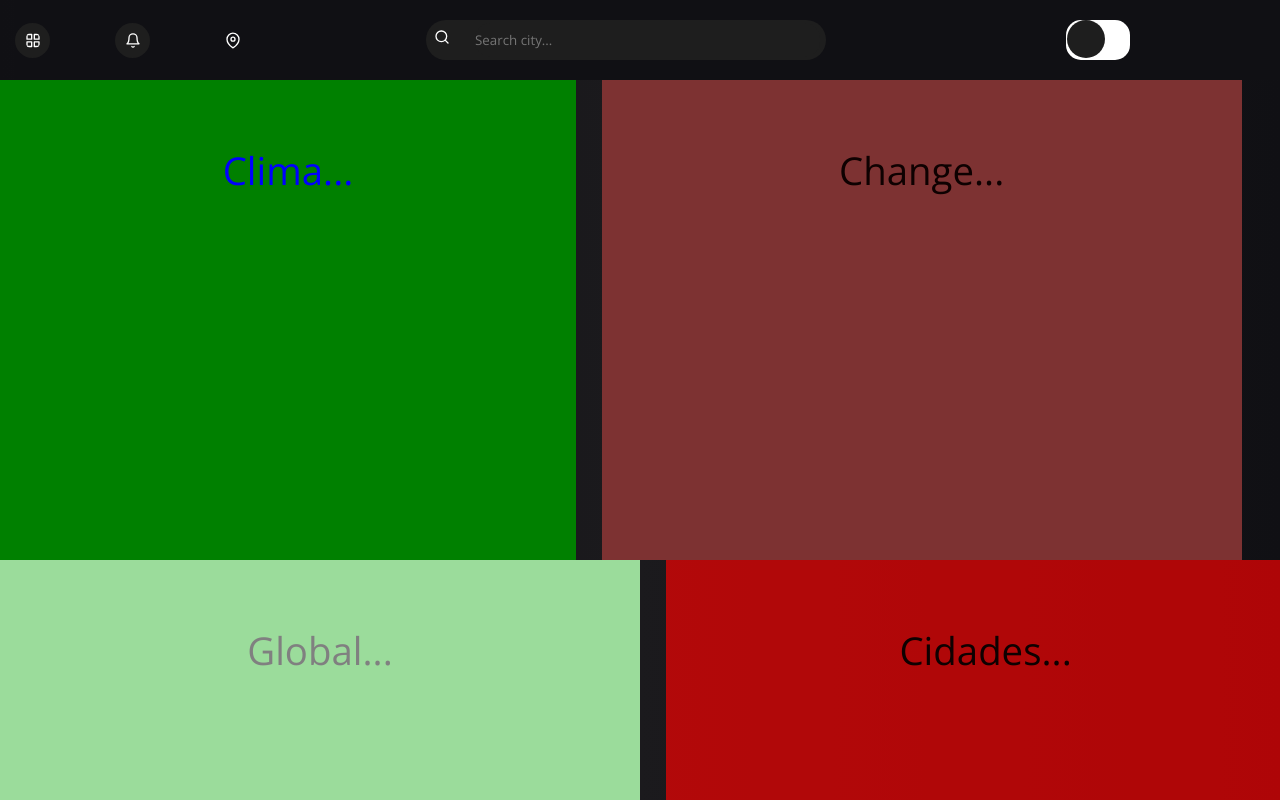
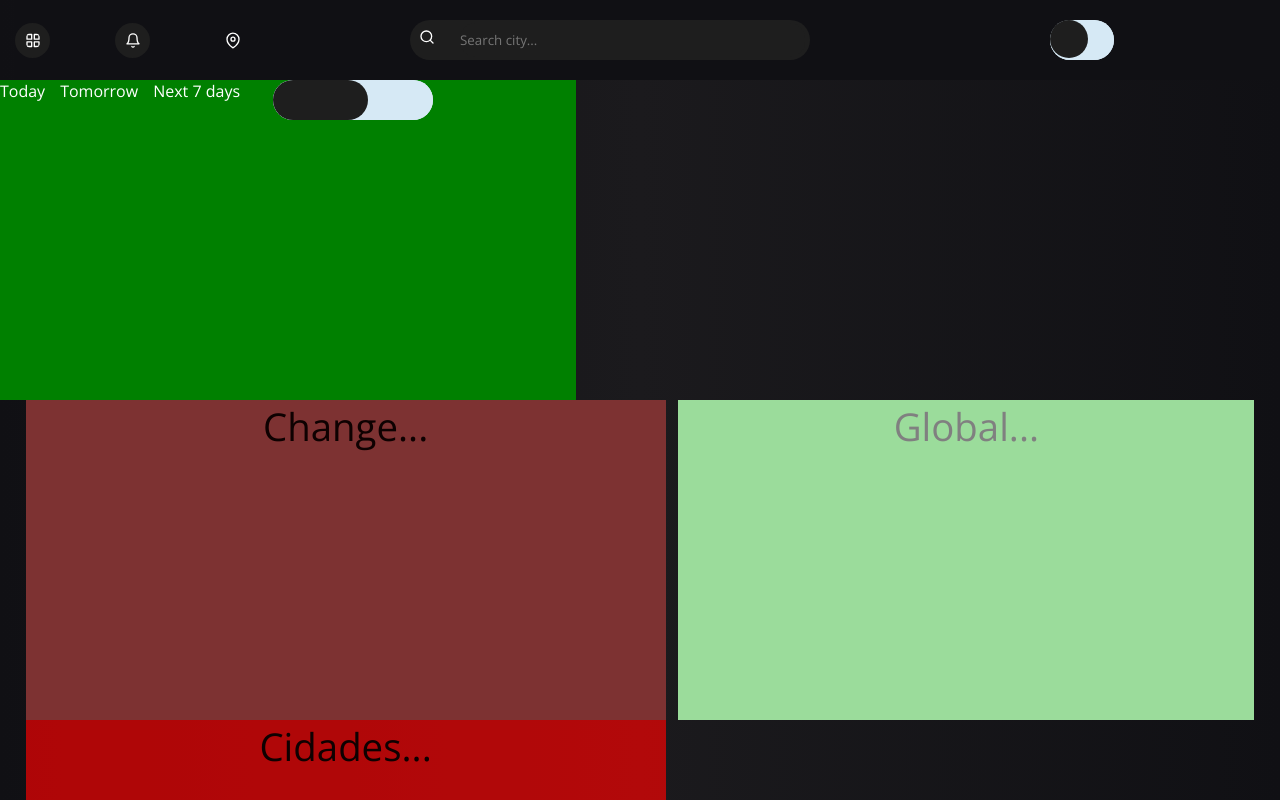
Before and after one commit to andersonDnz/Weather, a React (Vite) app: page / in a window 1280 px wide. Shown: the top 800 px of the page. Built offline with nearby package versions, Linux system fonts and the light colour scheme.

Commit message:
Adicionando Mais itens no layout

```diff
--- a/src/components/ChangeOfRain/styles.js
+++ b/src/components/ChangeOfRain/styles.js
@@ -1,15 +1,13 @@
 import styled from "styled-components";
 
 export const Grafico = styled.div`
-  height: 30rem;
+  height: 20rem;
   color: #0e0101;
-  width: 40%;
   display: inline-block;
   background-color: #7d3232;
   margin-right: 1vw;
   margin-left: 2vw;
   font-size: 3vw;
   text-align: center;
-  padding: 5vw 0vw 5vw 0vw;
   min-width: 50vw;
 `;
--- a/src/components/Clima/index.jsx
+++ b/src/components/Clima/index.jsx
@@ -1,10 +1,31 @@
-import { Secttion } from "./styles";
+import React from "react";
 
-function Clima() {
+import { useState } from "react";
+
+import { A, Section, Switchs, Input, Sliders, } from "./styles";
+
+function Clima({ checked = false, color = "#1e1e1e" }) {
+  const [toggleOptions, setToggleOptions] = useState(checked);
   return (
-    <Secttion>
-      <div>Clima...</div>
-    </Secttion>
+    <Section>
+
+          <div>
+            <A href="Today">Today</A>
+            <A href="Tomorrow">Tomorrow</A>
+            <A href="Next">Next 7 days</A>
+          </div>
+          <Switchs>
+            <Input
+              {...{ color }}
+              type="checkbox"
+              defaultChecked={toggleOptions}
+            />
+            <Sliders
+              {...{ toggleOptions, color }}
+              onClick={() => setToggleOptions(!toggleOptions)}
+            />
+          </Switchs>
+    </Section>
   );
 }
 
--- a/src/components/Clima/styles.js
+++ b/src/components/Clima/styles.js
@@ -1,14 +1,69 @@
 import styled from "styled-components";
 
-export const Secttion = styled.div`
-  color: blue;
-  height: 30rem;
+
+export const Section = styled.div`
+  height: 20rem;
+  width: 20px;
+  display: flex;
   background-color: green;
-  display: inline-block;
   margin-right: 0vw;
   margin-left: 0vw;
-  font-size: 3vw;
-  text-align: center;
-  padding: 5vw 0vw 5vw 0vw;
   min-width: 45vw;
+  //Estilo dinamico, assim q posicionar os components a div se ajusta corretamente!
 `;
+
+export const A = styled.a`
+  color: white;
+  text-decoration: none;
+  margin-right: 15px;
+
+  &:hover {
+    color: blue;
+  }
+`;
+
+export const Sliders = styled.span`
+  position: absolute;
+  cursor: pointer;
+  top: 0;
+  left: 0;
+  right: 0;
+  bottom: 0;
+  background-color: ${({ toggleOptions, color }) => (toggleOptions ? color : "#D6E9F5")};
+  border-radius: 25px 25px ;
+  transition: 0.4s;
+
+  &:before {
+    content: "";
+    position: absolute;
+    left: 0px;
+    width: 95px;
+    height: 40px;
+    border-radius: 25px  25px;
+    background-color: ${({ toggleOptions, color }) => (toggleOptions ? "#D6E9F5" : color)};
+    transition: 0.4s;
+  }
+`;
+
+export const Input = styled.input`
+  &:checked + ${Sliders}:before {
+    transform: translateX(65.6px);
+  }
+`;
+
+export const Switchs = styled.label`
+  position: relative;
+  display: inline-block;
+  width: 10rem;
+  height: 40px;
+  margin-left: 18px;
+  background-color: ${({ toggleOptions, color }) => (toggleOptions ? color : "#D6E9F5")};
+  border-radius: 25px 25px;
+  transition: 0.4s;
+
+  & ${Input} {
+    opacity: 0;
+    width: 0;
+    height: 0;
+  }
+`;
--- a/src/components/GlobalMap/styles.js
+++ b/src/components/GlobalMap/styles.js
@@ -3,13 +3,11 @@ import styled from "styled-components";
 export const Global = styled.div`
   color: gray;
   background-color: #9bdc9b;
-  width: 40rem;
-  height: 30rem;
+  height: 20rem;
   display: inline-block;
   margin-right: 0vw;
   margin-left: 0vw;
   font-size: 3vw;
   text-align: center;
-  padding: 5vw 0vw 5vw 0vw;
   min-width: 45vw;
 `;
--- a/src/components/InputSearch/styles.js
+++ b/src/components/InputSearch/styles.js
@@ -7,14 +7,14 @@ export const Search = styled.div`
   border: none;
   background-color: #1e1e1e;
   border-radius: 20px 20px;
-  margin-left: 11rem;
+  margin-left: 10rem;
   width: 25rem;
   height: 40px;
   align-items: center;
 `;
 
 export const Label = styled.label`
-  margin-left: 8px;
+  margin-left: 9px;
   height: 40px;
   align-items: center;
 `
--- a/src/components/MaisCidades/styles.js
+++ b/src/components/MaisCidades/styles.js
@@ -2,7 +2,7 @@ import styled from "styled-components";
 
 export const Cidades = styled.div`
   color: aqua;
-  height: 30rem;
+  height: 20rem;
   color: #0e0101;
   width: 40%;
   display: inline-block;
@@ -11,7 +11,6 @@ export const Cidades = styled.div`
   margin-left: 2vw;
   margin-right: 1vw;
   text-align: center;
-  padding: 5vw 0vw 5vw 0vw;
   min-width: 50vw;
 
 `
--- a/src/components/ToggleSwitch/styles.js
+++ b/src/components/ToggleSwitch/styles.js
@@ -8,19 +8,18 @@ export const Slider = styled.span`
   left: 0;
   right: 0;
   bottom: 0;
-  background-color: ${({ toggle, color }) => (toggle ? color : "white")};
-  border-radius: 15px;
+  background-color: ${({ toggle, color }) => (toggle ? color : "#D6E9F5")};
+  border-radius: 25px 25px;
   transition: 0.4s;
 
   &:before {
     content: "";
     position: absolute;
-    left: 1px;
-    bottom: 2px;
+    left: 0px;
     width: 38px;
     height: 38px;
     border-radius: 100%;
-    background-color: ${({ toggle, color }) => (toggle ? "white" : color)};
+    background-color: ${({ toggle, color }) => (toggle ? "#D6E9F5" : color)};
     transition: 0.4s;
   }
 `;
@@ -37,9 +36,8 @@ export const Switch = styled.label`
   width: 4rem;
   height: 40px;
   margin-left: 15rem;
-  background-color: ${({ toggle, color }) => (toggle ? color : "white")};
-  border-radius: 65px;
-  margin-bottom: 15px 15px;
+  background-color: ${({ toggle, color }) => (toggle ? color : "#D6E9F5")};
+  border-radius: 65px 65px;
   transition: 0.4s;
 
   & ${Input} {
--- a/src/index.css
+++ b/src/index.css
@@ -7,5 +7,5 @@
 
 html, body, #root {
   background-image: linear-gradient(to right,#101014,#1B1A1D,#101014);
-  height: 100%;
+
 }
```
